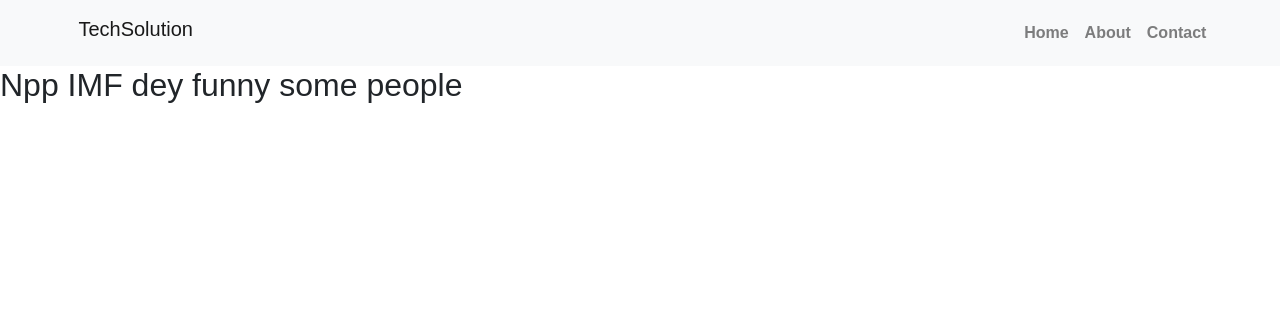
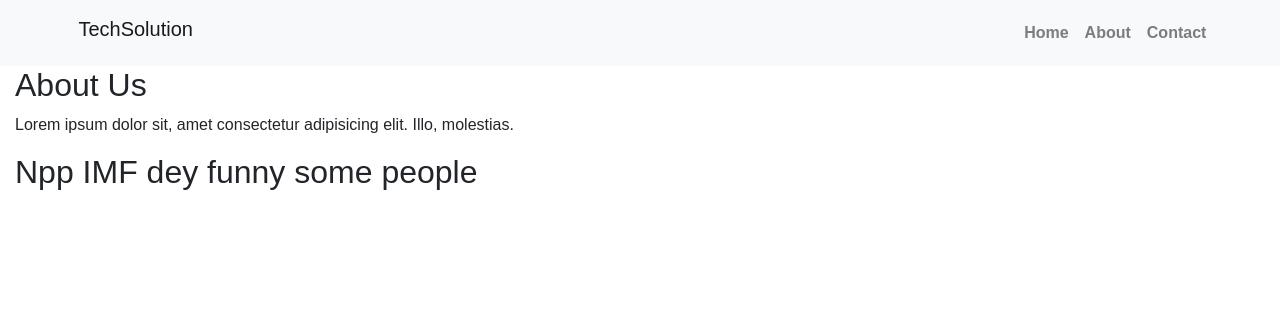
Before and after one commit to Athanasius-Gadosey/Pc-Repair-Demo-Web, a Node server app: page /about in a window 1280 px wide. Shown: the top 326 px of the page. Run offline with Node 20, Linux system fonts and the light colour scheme.

Commit message:
Update about.ejs

```diff
--- a/views/about.ejs
+++ b/views/about.ejs
@@ -1,5 +1,10 @@
 <%- include('partials/header') %>
 
-<h2>Npp IMF dey funny some people</h2>
+<div class="container-fluid">
+    <h2>About Us</h2>
+    <p>Lorem ipsum dolor sit, amet consectetur adipisicing elit. Illo, molestias.</p>
+
+    <h2>Npp IMF dey funny some people</h2>
+</div>
 
 <%- include('partials/footer') %>
```
